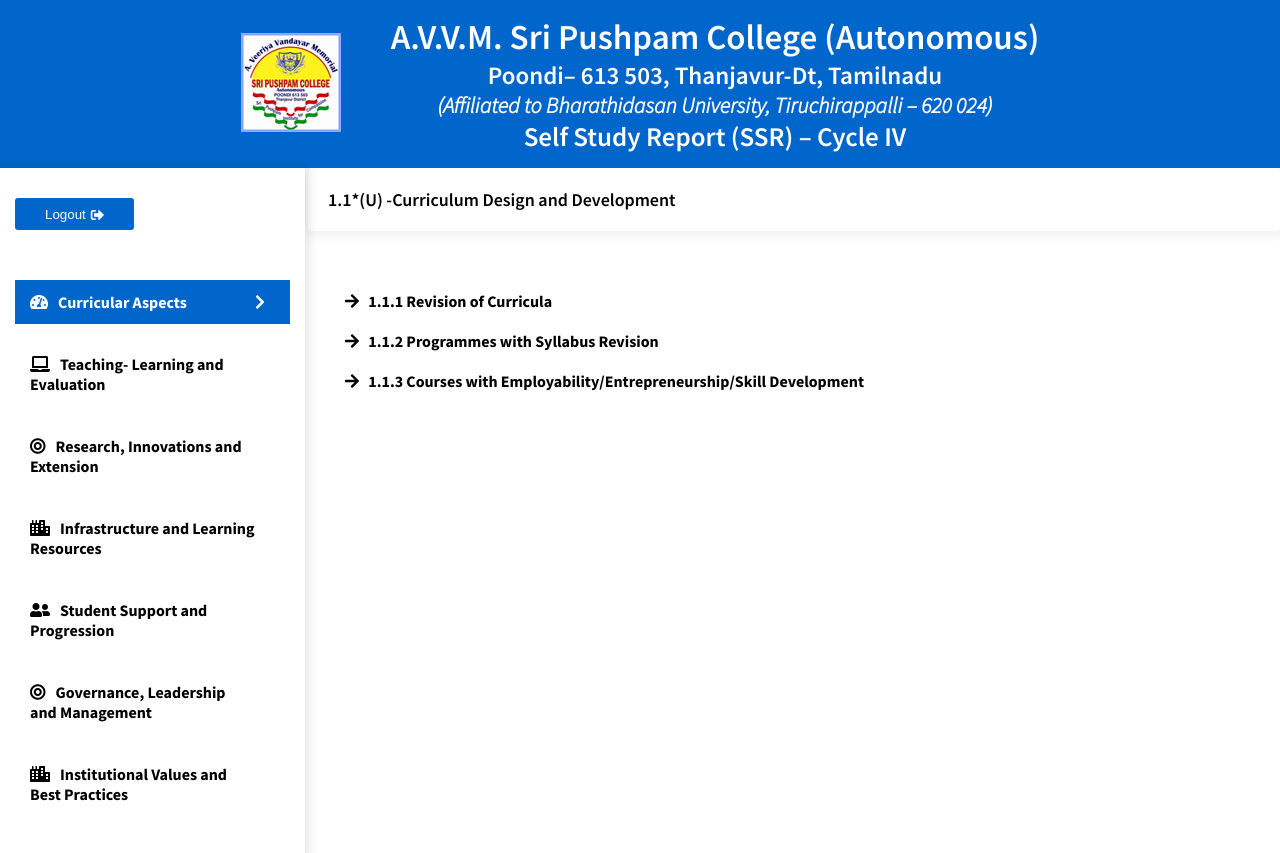
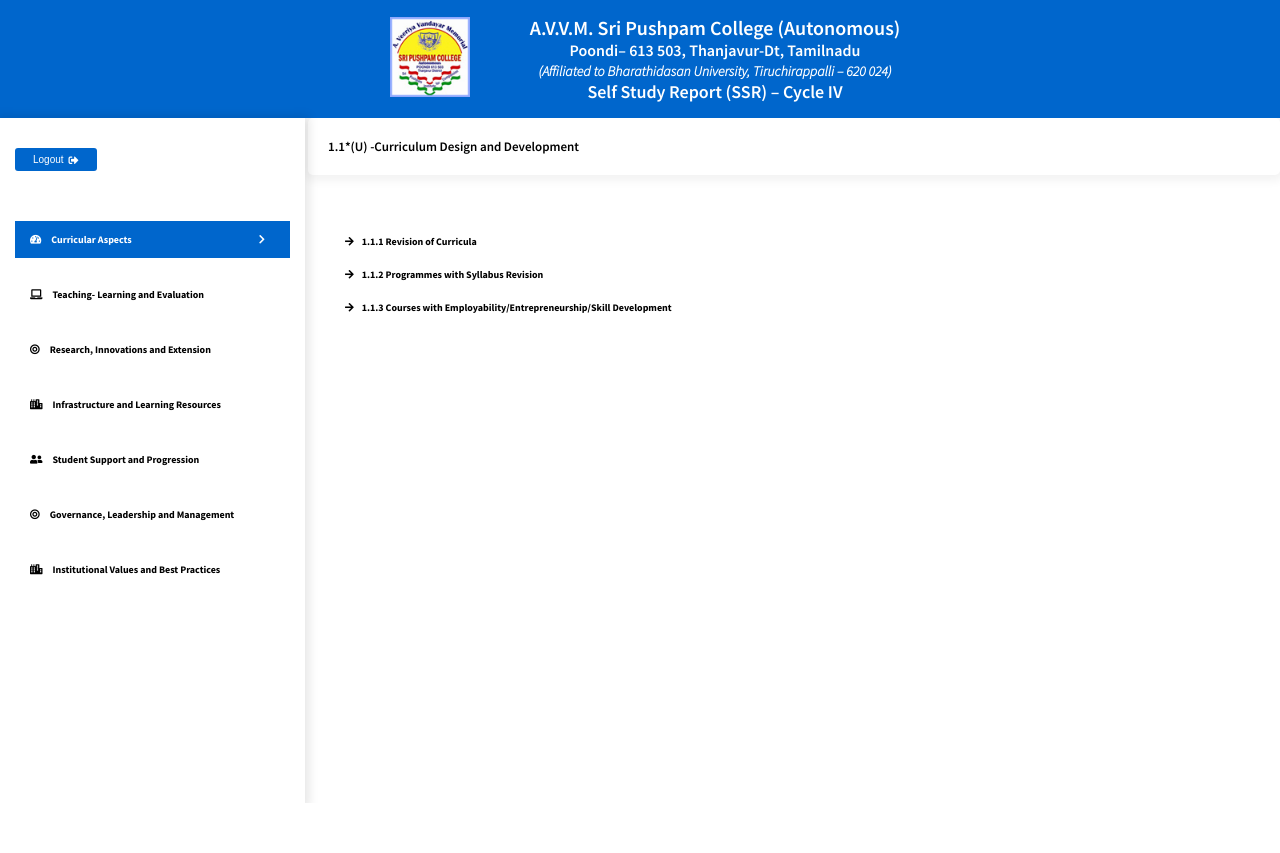
Before and after one commit to ranjithgee/poondi-college-site, a Vue app: page /curricular_aspects/1.1 in a window 1280 px wide. After the commit the page ends 803 px from the top, so only its background shows below. Built offline with nearby package versions, Linux system fonts and the light colour scheme; sample sign-in values are in the browser's storage.

Commit message:
change in css

```diff
--- a/package.json
+++ b/package.json
@@ -15,6 +15,7 @@
     "axios": "^0.21.1",
     "bootstrap": "^4.6.0",
     "core-js": "^3.6.5",
+    "edit-json-file": "^1.6.0",
     "vue": "^3.0.0",
     "vue-router": "^4.0.0-0",
     "vuex": "^4.0.0-0"
--- a/src/assets/css/style.css
+++ b/src/assets/css/style.css
@@ -76,6 +76,24 @@
     transition: .3s ease-in-out;
 }
 
+@media only screen and (min-width: 1270px) and (max-width: 1366px){
+    .heading{
+        font-size: 13px;
+    }
+    .item a{
+        font-size: 10px;
+    }
+}
+
+@media only screen and (min-width: 1367px) and (max-width: 1600px){
+    .heading{
+        font-size: 15px;
+    }
+    .item a{
+        font-size: 13px;
+    }
+}
+
 @media only screen and (min-width:300px) and (max-width:600px){
     .heading{
         font-size: 14px;
--- a/src/components/header/Header.vue
+++ b/src/components/header/Header.vue
@@ -66,6 +66,44 @@
 }
 
 
+
+@media only screen and (min-width: 1270px) and (max-width: 1366px) {
+  .heading_content span.first{
+    font-size: 20px;
+  }
+  .heading_content span.second{
+    font-size: 16px;
+  }
+  .heading_content span.third{
+    font-size: 14px;
+  }
+  .heading_content span.fourth{
+    font-size: 18px;
+  }
+  .logo img{
+      width:80%;
+  }
+}
+
+@media only screen and (min-width: 1367px) and (max-width: 1600px){
+    .heading_content span.first{
+    font-size: 24px;
+  }
+  .heading_content span.second{
+    font-size: 20px;
+  }
+  .heading_content span.third{
+    font-size: 18px;
+  }
+  .heading_content span.fourth{
+    font-size: 22px;
+  }
+  .logo img{
+      width:80%;
+  }
+}
+
+
 @media only screen and (min-width:300px) and (max-width:600px){
     .logo{
         width: 100%;
--- a/src/views/Home.vue
+++ b/src/views/Home.vue
@@ -149,6 +149,34 @@
         transform: none;
     }
 }
+@media only screen and (min-width: 1270px) and (max-width: 1366px){
+  .tab_item{
+    font-size: 10px;
+  }
+  .logout button{
+    font-size: 10px;
+    padding: 6px 18px;
+  }
+  .logout button i{
+    margin-left: 5px;
+    margin-top: 1px;
+  }
+}
+
+@media only screen and (min-width: 1367px) and (max-width: 1600px){
+  .tab_item{
+    font-size: 13px;
+  }
+  .logout button{
+    font-size: 13px;
+    padding: 6px 18px;
+  }
+  .logout button i{
+    margin-left: 5px;
+    margin-top: 2px;
+  }
+}
+
 @media only screen and (min-width:300px) and (max-width:600px){
   .logout{
     margin:40px 0 40px 0;
```
Also changed, not shown: 1 other file (tests, documents, lock files or other folders).
